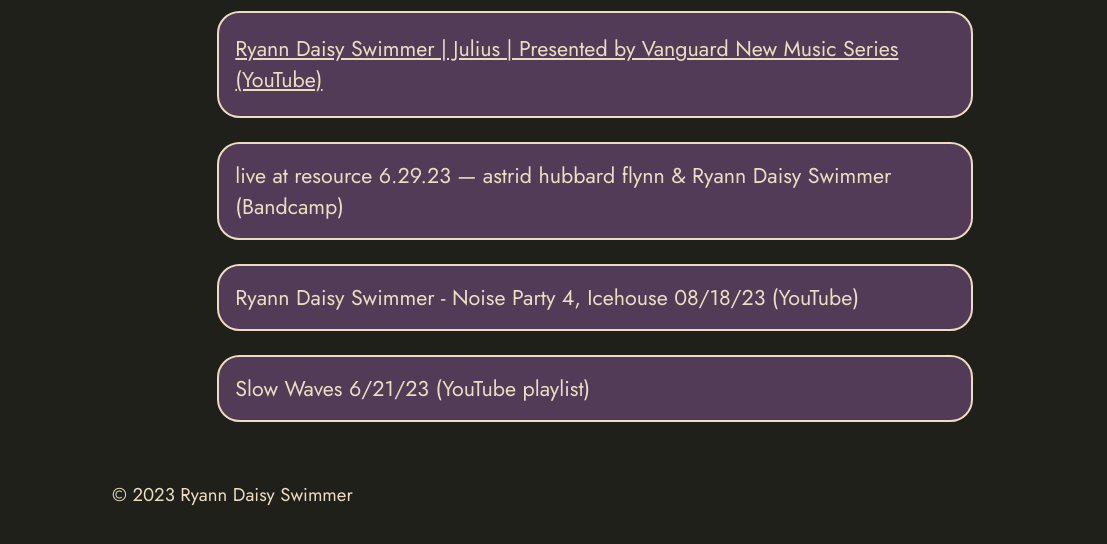
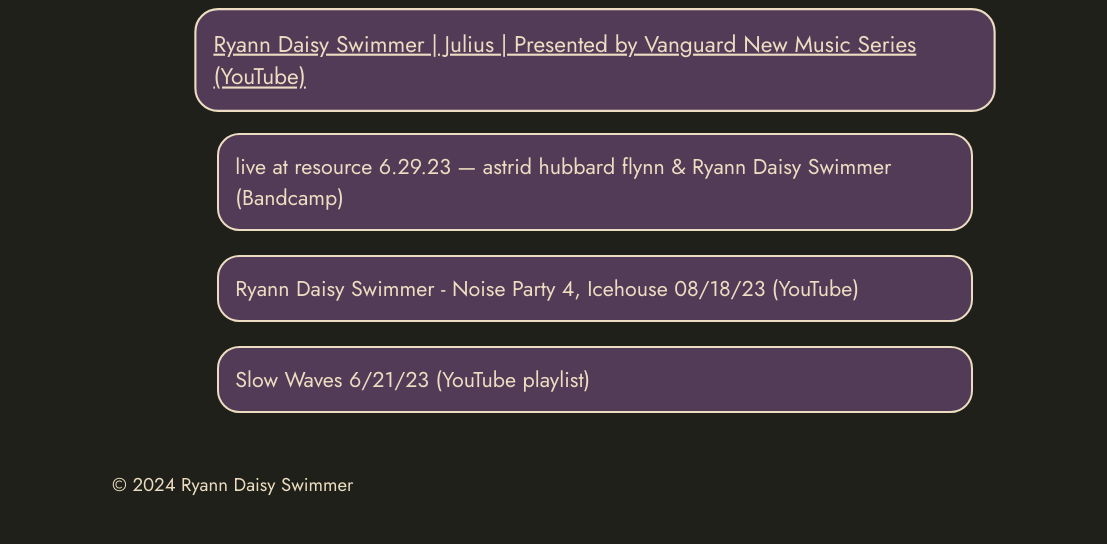
Before and after one commit to vinegar-tom/daisy-11ty-site, an Eleventy site: page src/index.njk in a window 1280 px wide. In both pictures the pointer is over the item 595 px from the left and 277 px from the top of the page. Shown: the part 218-762 px from the top of the page, 0-1107 px from the left. Built offline with nearby package versions, Linux system fonts and the light colour scheme; Eleventy itself is replaced by a stand-in of ours; files that its build step writes are made by us from their sources.

Commit message:
Fix index link hover behavior

```diff
--- a/src/_includes/base.njk
+++ b/src/_includes/base.njk
@@ -45,7 +45,7 @@
     </ul>
   </aside>
   <footer>
-    <p>© 2023 Ryann Daisy Swimmer</p>
+    <p>© 2024 Ryann Daisy Swimmer</p>
   </footer>
   <script src="/scripts/toggle-menu.js"></script>
 </body>
--- a/src/styles/style.css
+++ b/src/styles/style.css
@@ -186,18 +186,20 @@
   border-radius: 1.4rem;
   margin-bottom: 1.5rem;
   border: 2px solid var(--text-light);
+  transition: transform 0.4s;
+}
+
+.new-links li:hover {
+  transform: scale(1.06);
 }
 
 .new-links a {
   padding: 1rem;
   flex: auto;
-  transition: padding 0.25s ease-in-out;
 }
 
 .new-links a:hover {
   text-decoration: underline;
-  padding: 1.3rem 1rem;
-  transition: padding 0.25s ease-in-out;
 }
 
 .new-links * {
```
